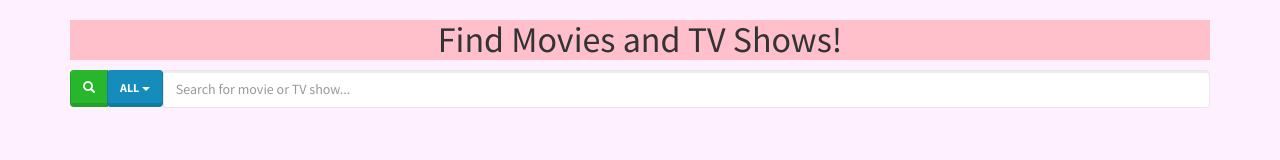
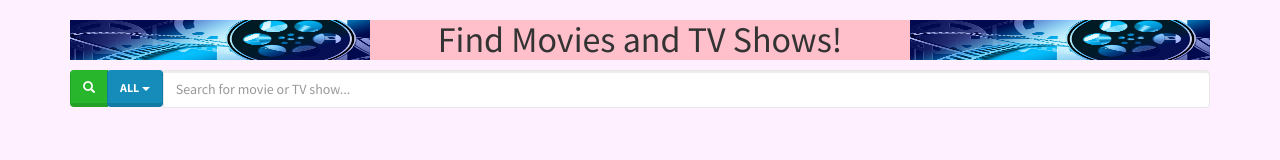
Before and after one commit to kds-snyder/19-MovieNerd, a plain HTML site: page index.html in a window 1280 px wide. Drawn offline with nearby package versions, Linux system fonts and the light colour scheme.

Commit message:
Added image to application title

```diff
--- a/index.html
+++ b/index.html
@@ -26,7 +26,12 @@
     <div class="container">
 
       <!-- application title -->
-    <h1 class="text-center application-title">Find Movies and TV Shows!
+    <h1 class="text-center application-title">
+      <span><img height="40" width="300" class="pull-left" src="images/film.jpg"/>
+      </span>
+      Find Movies and TV Shows!
+      <span><img height="40" width="300" class="pull-right" src="images/film.jpg"/>
+      </span>
     </h1><!-- end application title -->
 
       <div class="input-group">
```
Also changed, not shown: images/film.jpg (added).
